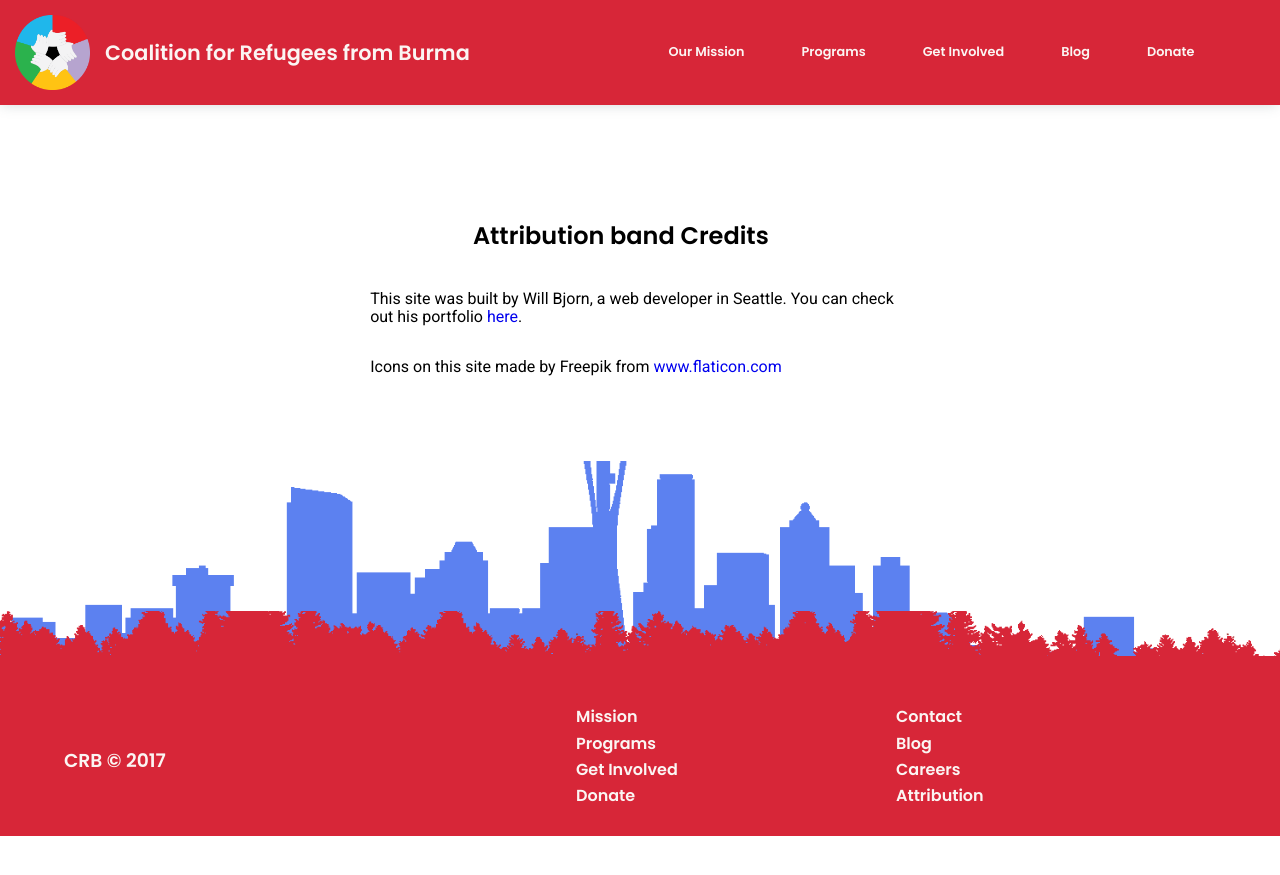
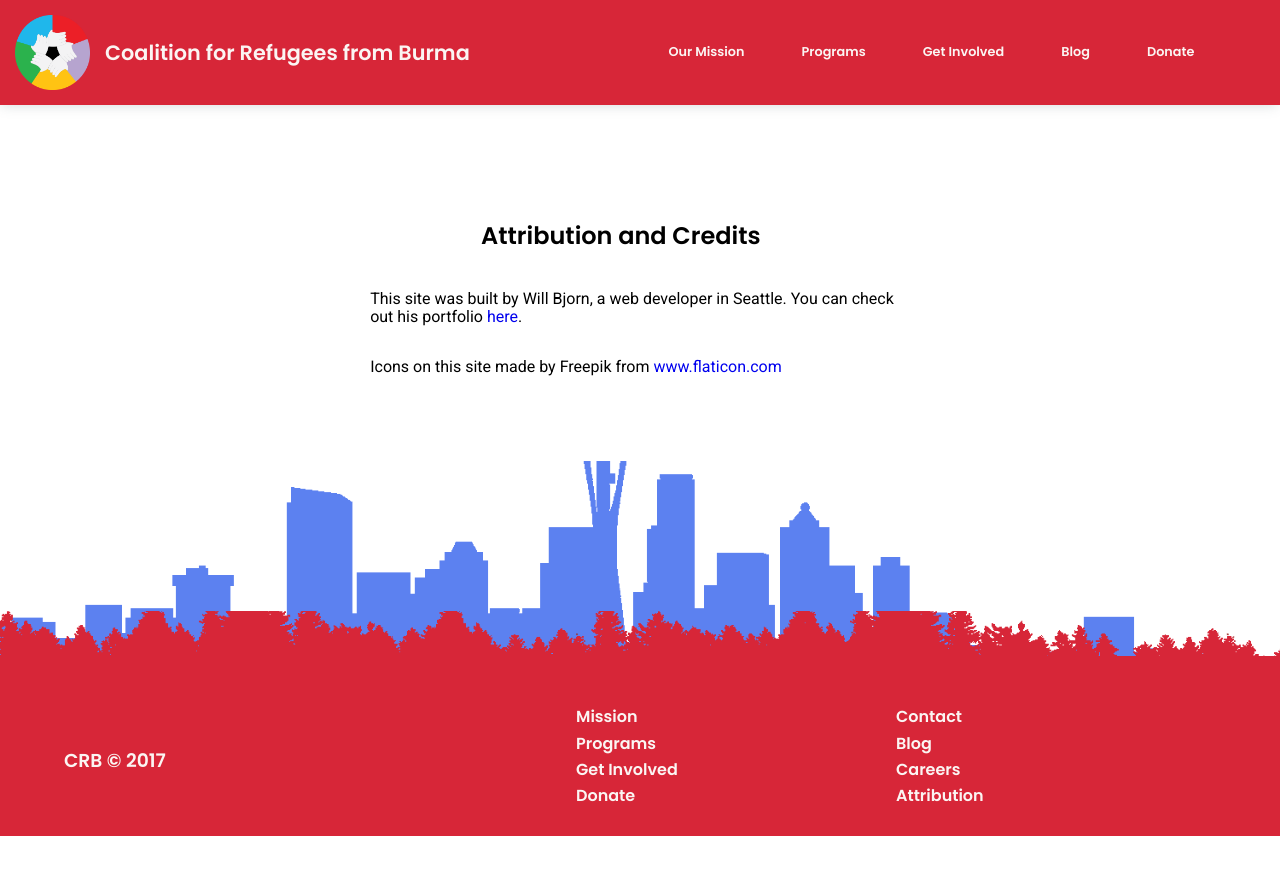
Before and after one commit to CRB4refugees/CoalitionForRefugees, a Jekyll site: the page built from _pages/Attribution.html, in a window 1280 px wide. Shown: the top 875 px of the page. Built offline with Jekyll 4.4.1, drawn with Linux system fonts in a browser that asks for light colours; nearby versions of some CDN libraries.

Commit message:
Update from Forestry.io - _pages/Attribution.html

```diff
--- a/_pages/Attribution.html
+++ b/_pages/Attribution.html
@@ -11,7 +11,7 @@ permalink: "/Attribution/"
     <!-- BEGINNING OF SECTION ONE -->
     <section class="flex-page-section">
       <div class="text-cont">
-        <h2>Attribution band Credits</h2>
+        <h2>Attribution and Credits</h2>
         <p>This site was built by Will Bjorn, a web developer in Seattle. You can check out his portfolio <a href="http://jackofalltrad.es/">here</a>.</p>
         <p>Icons on this site made by Freepik from <a href="http://www.flaticon.com"> www.flaticon.com</a></p>
       </div>
```
